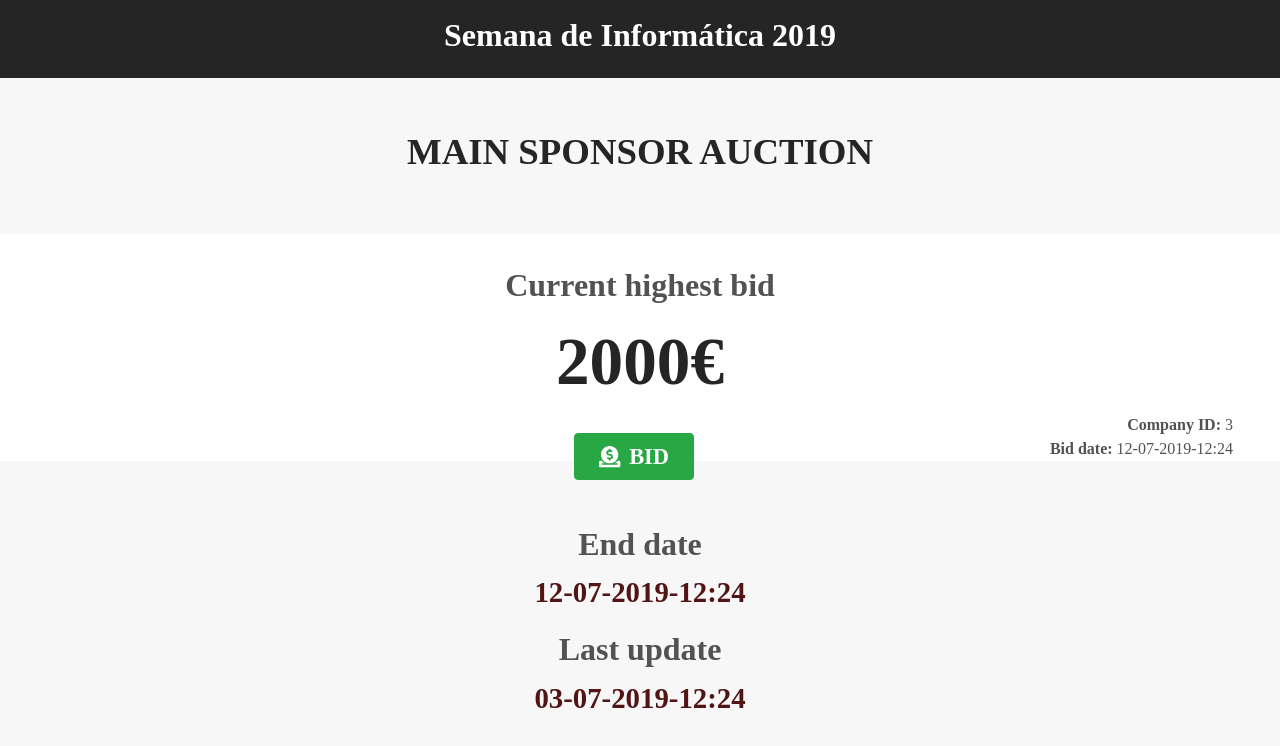
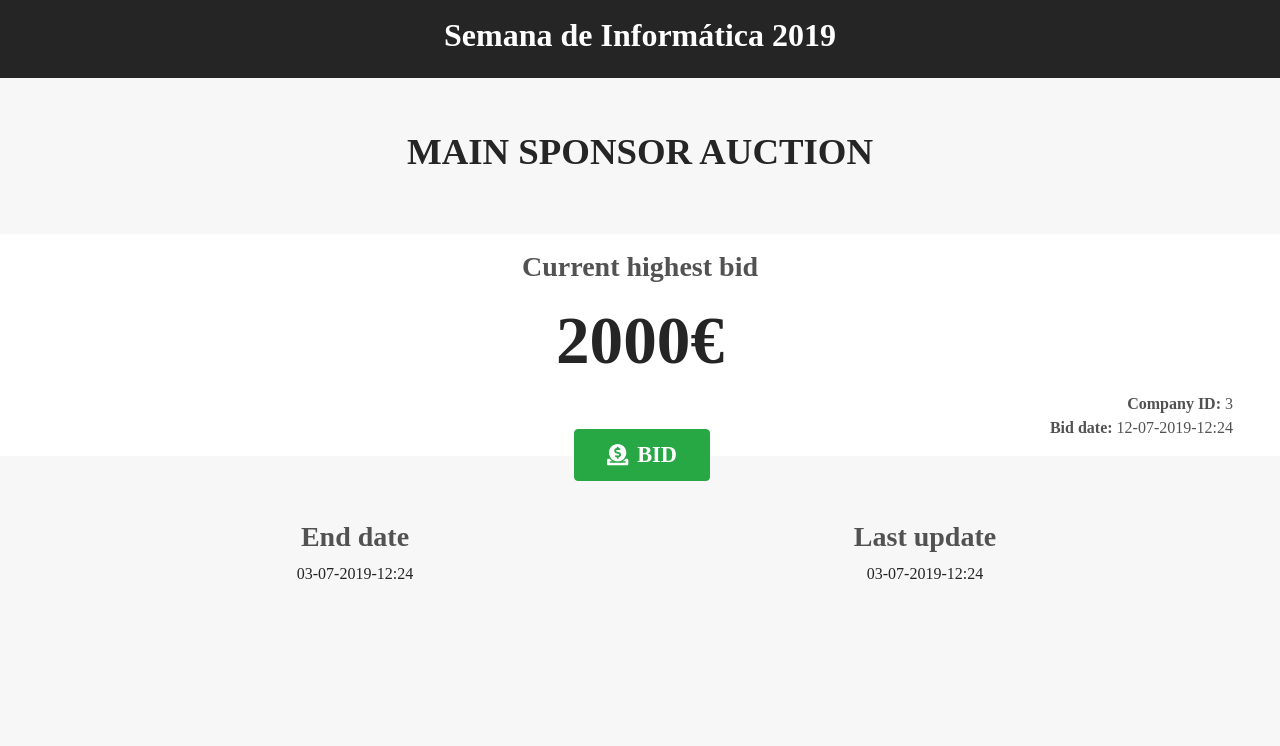
Before and after one commit to semanadeinformatica/auction-website-19, a Gatsby site: page / in a window 1280 px wide. Built offline with nearby package versions, Linux system fonts and the light colour scheme; Gatsby itself is replaced by a stand-in of ours.

Commit message:
Changed information components

```diff
--- a/src/components/bid.js
+++ b/src/components/bid.js
@@ -7,9 +7,9 @@ import { faDonate } from '@fortawesome/free-solid-svg-icons';
 const Bid = ({data}) => (
     <Row id="bid-section">
         <Col>
-            <h2 className="title text-center">
+            <h3 className="title text-center">
 			Current highest bid
-            </h2>
+            </h3>
             <p
                 id="bid-value"
                 className="text-center"
--- /dev/null
+++ b/src/components/info.js
@@ -0,0 +1,34 @@
+import React from "react";
+import { Container, Row, Col } from "reactstrap";
+
+import PropTypes from "prop-types";
+
+const Info = ({end, update}) => (
+    <Container id="info">
+        <Row>
+            <Col>
+                <h3 className="title text-center">
+					End date
+                </h3>
+                <p className="text-center">
+                    {end}
+                </p>
+            </Col>
+            <Col>
+                <h3 className="title text-center">
+					Last update
+                </h3>
+                <p className="text-center">
+                    {update}
+                </p>
+            </Col>
+        </Row>
+    </Container>
+);
+
+Info.propTypes = {
+    update: PropTypes.string.isRequired,
+    end: PropTypes.string.isRequired
+};
+
+export default Info;
--- a/src/components/layout.css
+++ b/src/components/layout.css
@@ -46,7 +46,7 @@ a {
 
 #bid-section {
   background-color: white;
-  padding: 2em 2em 0 2em;
+  padding: 1em 2em;
 }
 
 .title {
@@ -77,15 +77,15 @@ section {
 
 #bid-button {
   position: absolute;
-  top: 20px;
-  right: calc(50% - 54px);
+  top: 37px;
+  right: calc(50% - 70px);
 }
 
 #bid-button a {
   display: flex;
   flex-direction: row;
   align-items: center;
-  padding: .375rem 1.5rem;
+  padding: .5rem 2rem;
 }
 
 #bid-button span {
@@ -100,13 +100,6 @@ section {
   color: var(--accent-dark);
 }
 
-#date-section {
+#info {
   margin-top: 4em;
 }
-
-#end-date {
-  color: rgb(82, 21, 21);
-  text-align: center;
-  font-size: 1.8em;
-  font-weight: bold;
-}
--- a/src/components/timer.js
+++ /dev/null
@@ -1,26 +0,0 @@
-import React from "react";
-import { PropTypes } from "prop-types";
-
-const calculateDate = (bidDate) => {
-    return bidDate; // calculate when is the end date
-};
-
-const Timer = ({data}) => {
-    const endDate = calculateDate(data.date);
-    return (
-        <section id="date-section">
-            <h2 className="title">
-                End date
-            </h2>
-            <p id="end-date">
-                {endDate}
-            </p>
-        </section>
-    );
-};
-
-Timer.propTypes = {
-    data: PropTypes.any.isRequired
-};
-
-export default Timer;
--- a/src/components/update.js
+++ /dev/null
@@ -1,19 +0,0 @@
-import React from "react";
-import { PropTypes } from "prop-types";
-
-const LastUpdate = ({date}) => (
-    <section id="update-section">
-        <h2 className="title">
-			Last update
-        </h2>
-        <p id="end-date">
-            {date}
-        </p>
-    </section>
-);
-
-LastUpdate.propTypes = {
-    date: PropTypes.any.isRequired
-};
-
-export default LastUpdate;
--- a/src/data/bidData.json
+++ b/src/data/bidData.json
@@ -4,5 +4,6 @@
 		"companyId": "3",
 		"date": "12-07-2019-12:24"
 	},
-	"update": "03-07-2019-12:24"
+	"update": "03-07-2019-12:24",
+	"endDate": "03-07-2019-12:24"
 }
--- a/src/pages/index.js
+++ b/src/pages/index.js
@@ -5,8 +5,7 @@ import PropTypes from "prop-types";
 import Header from "../components/header";
 import Bid from "../components/bid";
 import Content from "../components/content";
-import Timer from "../components/timer";
-import Update from "../components/update";
+import Info from "../components/info";
 
 import 'bootstrap/dist/css/bootstrap.min.css';
 import '../components/layout.css';
@@ -16,8 +15,10 @@ const Index = ({data}) => (
         <Header />
         <Content>
             <Bid data={data.allDataJson.edges[0].node.bid} />
-            <Timer data={data.allDataJson.edges[0].node.bid} />
-            <Update date={data.allDataJson.edges[0].node.update}/>
+            <Info
+                end={data.allDataJson.edges[0].node.endDate}
+                update={data.allDataJson.edges[0].node.update}
+            />
         </Content>
     </>
 );
@@ -37,6 +38,7 @@ export const query = graphql`
                 date
             }
             update
+            endDate
             }
         }
         }
```
